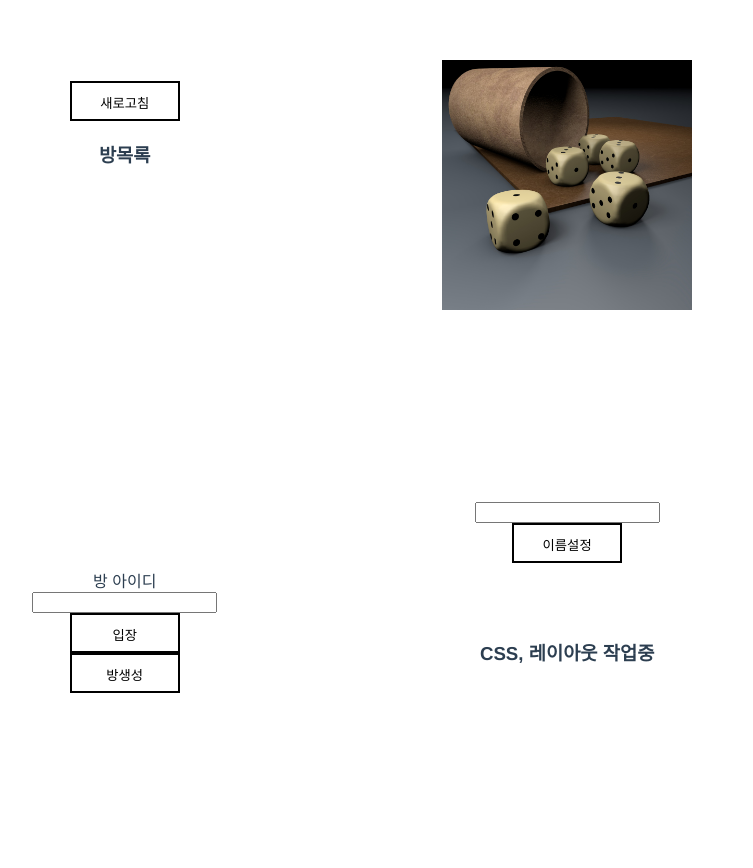
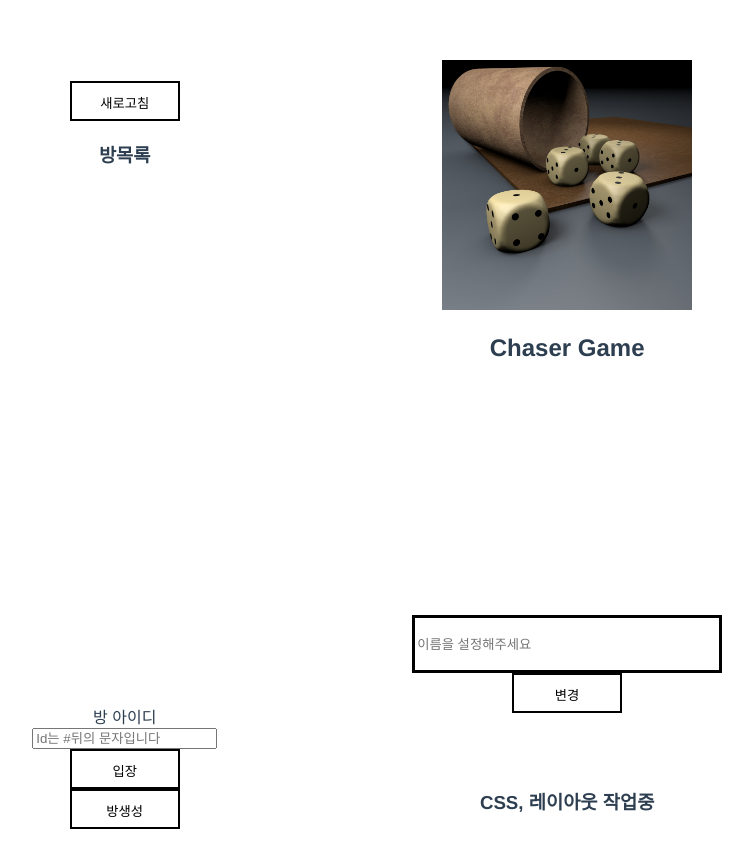
Before and after one commit to songinyong/chaser, a Vue app in the folder vue/project01/: page / in a window 1280 px wide. Shown: the top 868 px of the page, without its empty margins (115-868 px from the left). Before the commit the page ends 830 px from the top, so only its background shows below. Built offline with nearby package versions, Linux system fonts and the light colour scheme; no server answers; what @vueuse/head would draw is missing.

Commit message:
[UPDATE] 레이아웃 수정 작업

```diff
--- a/vue/project01/src/components/Lobby.vue
+++ b/vue/project01/src/components/Lobby.vue
@@ -2,7 +2,9 @@
 
   <div class="lobby">
     <div class="container">
-      <div class="picture_zone"><img alt="Vue logo" src="@/assets/dice.jpg" width="200" height="200" style="width:250px; height:250px"/></div>
+      <div class="picture_zone"><img alt="Vue logo" src="@/assets/dice.jpg" width="200" height="200" style="width:250px; height:250px"/>
+        <h2>Chaser Game</h2>
+      </div>
       <div class="room_zone">
         <div class="roomList_location">
           <h4 id=numOfUser></h4>
@@ -19,7 +21,7 @@
           <button onclick="test()">빠른입장</button>
           <br/>-->
           <label>방 아이디</label>
-          <input type="text" id="roomId" name="name" maxlength='5'/>
+          <input type="text" id="roomId" name="name" maxlength='5' placeholder="Id는 #뒤의 문자입니다"/>
           <button @click="roomEnter()" class="custom-btn main_btn"><span>입장</span></button>
           <br/>
 
@@ -29,9 +31,11 @@
       <div class="userInfo_zone">
 
         <div class="userInfo_location">
+
           <h3 id="userName"></h3>
-          <input type="text" id="userNm" name="name" maxlength='10'/>
-          <button @click="nameChange()" class="custom-btn main_btn"><span>이름설정</span></button>
+          <input type="text" id="userNm" name="name" maxlength='10' placeholder="이름을 설정해주세요"/>
+          <br/>
+          <button @click="nameChange()" class="custom-btn main_btn"><span>변경</span></button>
         </div>
 
         <div class="update_list">
@@ -154,6 +158,18 @@ export default {
 </script>
 
 <style scoped>
+
+#userNm {
+  width: 300px;
+  height: 50px;
+  border-top : 3px solid black;
+  border-left : 3px solid black;
+  border-right : 3px solid black;
+  border-bottom : 3px solid black;
+
+}
+
+
 .container {
   display: grid;
   grid-template-columns: 1.1fr 1fr 0.9fr;
--- a/vue/project01/src/components/Room.vue
+++ b/vue/project01/src/components/Room.vue
@@ -7,15 +7,15 @@
       <div class="info_zone"></div>
       <div class="main_zone">
         <div class="room_zone">
+          <h3>방제목</h3>
 
-          <label id="room_title">방이름</label>
-          <input type="text" id="titleInput"  maxlength='20'/>
+          <input type="text" id="titleInput"  maxlength='20' placeholder="방제목은 방장만 변경 가능합니다"/>
           <button @click="titleChange()">변경</button>
         </div>
 
       <div class="user_zone">
             <h3 align="center">접속유저</h3>
-            <table border="1" width ="300" height="200" align="center" style="table-layout:fixed">
+            <table border="1" width ="500" height="200" align="center" style="table-layout:fixed">
                 <tr bgcolor="#EEE6C4" >
                     <td id="user1" class="user" style="word-break:break-all"></td>
                     <td id="user2" class="user" style="word-break:break-all"></td>
@@ -64,6 +64,15 @@ export default {
   created() {
       document.title = 'chaser';
     },
+  mounted() {
+
+    /*
+    if(this.$webSocket == undefined)
+        window.location.href = `${window.location.host}/`;
+        */
+
+  },
+
   setup() {
     useHead({
       meta: [
@@ -92,6 +101,16 @@ export default {
 </script>
 
 <style scoped>
+
+#titleInput {
+  width: 200px;
+  height: 30px;
+  border-top : 3px solid black;
+  border-left : 3px solid black;
+  border-right : 3px solid black;
+  border-bottom : 3px solid black;
+
+}
 
 .container {  display: grid;
   grid-template-columns: 1fr 1fr 1fr;
```
Also changed, not shown: vue/project01/src/assets/chat.png (added). Lines whose indentation alone changed are shown as unchanged.
